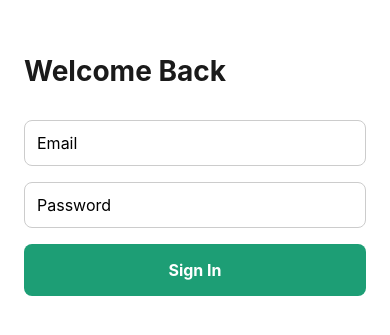
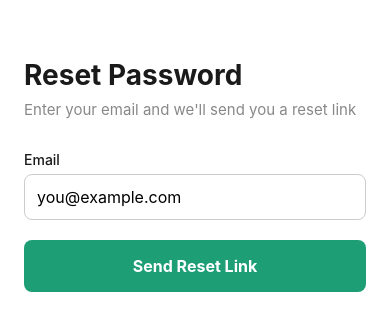
Before and after one commit to reidsroda/golf-coaching-app, a React Native app in the folder app/: screen /ForgotPassword in a window 390 px wide. Shown: the part 247-582 px from the top of the page. Built offline with nearby package versions, Linux system fonts and the light colour scheme.

Commit message:
AIG-9: build password reset flow with failed attempt tracking

```diff
--- a/app/App.tsx
+++ b/app/App.tsx
@@ -7,6 +7,7 @@ import SignInScreen from './src/screens/SignInScreen'
 import SignUpScreen from './src/screens/SignUpScreen'
 import HomeScreen from './src/screens/HomeScreen'
 import ProfileSetupScreen from './src/screens/ProfileSetupScreen'
+import ForgotPasswordScreen from './src/screens/ForgotPasswordScreen'
 
 const Stack = createNativeStackNavigator()
 
@@ -58,6 +59,7 @@ export default function App() {
           <>
             <Stack.Screen name="SignIn" component={SignInScreen} />
             <Stack.Screen name="SignUp" component={SignUpScreen} />
+            <Stack.Screen name="ForgotPassword" component={ForgotPasswordScreen} />
           </>
         )}
       </Stack.Navigator>
--- /dev/null
+++ b/app/src/screens/ForgotPasswordScreen.tsx
@@ -0,0 +1,92 @@
+import { useState } from 'react'
+import { View, Text, TextInput, TouchableOpacity, StyleSheet, Alert } from 'react-native'
+import { supabase } from '../lib/supabase'
+
+export default function ForgotPasswordScreen() {
+  const [email, setEmail] = useState('')
+  const [loading, setLoading] = useState(false)
+
+  async function handlePasswordReset() {
+    setLoading(true)
+    const { error } = await supabase.auth.resetPasswordForEmail(email, {
+      redirectTo: 'exp://localhost:19000'
+    })
+
+    if (error) {
+      Alert.alert('Error', error.message)
+    } else {
+      Alert.alert('Check your email', 'We sent you a password reset link!')
+    }
+    setLoading(false)
+  }
+
+  return (
+    <View style={styles.container}>
+      <Text style={styles.title}>Reset Password</Text>
+      <Text style={styles.subtitle}>Enter your email and we'll send you a reset link</Text>
+
+      <Text style={styles.label}>Email</Text>
+      <TextInput
+        style={styles.input}
+        placeholder="you@example.com"
+        value={email}
+        onChangeText={setEmail}
+        autoCapitalize="none"
+        keyboardType="email-address"
+      />
+
+      <TouchableOpacity
+        style={styles.button}
+        onPress={handlePasswordReset}
+        disabled={loading}
+      >
+        <Text style={styles.buttonText}>{loading ? 'Sending...' : 'Send Reset Link'}</Text>
+      </TouchableOpacity>
+    </View>
+  )
+}
+
+const styles = StyleSheet.create({
+  container: {
+    flex: 1,
+    padding: 24,
+    justifyContent: 'center',
+    backgroundColor: '#fff'
+  },
+  title: {
+    fontSize: 28,
+    fontWeight: 'bold',
+    marginBottom: 8,
+    color: '#1A1A1A'
+  },
+  subtitle: {
+    fontSize: 15,
+    color: '#888888',
+    marginBottom: 32
+  },
+  label: {
+    fontSize: 14,
+    fontWeight: '500',
+    color: '#1A1A1A',
+    marginBottom: 6
+  },
+  input: {
+    borderWidth: 1,
+    borderColor: '#CCCCCC',
+    borderRadius: 8,
+    padding: 12,
+    marginBottom: 20,
+    fontSize: 16
+  },
+  button: {
+    backgroundColor: '#1D9E75',
+    padding: 16,
+    borderRadius: 8,
+    alignItems: 'center'
+  },
+  buttonText: {
+    color: '#fff',
+    fontSize: 16,
+    fontWeight: 'bold'
+  }
+})
--- a/app/src/screens/SignInScreen.tsx
+++ b/app/src/screens/SignInScreen.tsx
@@ -1,20 +1,28 @@
 import { useState } from 'react'
-import { View, Text, TextInput, TouchableOpacity, StyleSheet, Alert } from 'react-native'
+import { View, Text, TextInput, TouchableOpacity, StyleSheet } from 'react-native'
 import { supabase } from '../lib/supabase'
 
-export default function SignInScreen() {
+export default function SignInScreen({ navigation }: any) {
   const [email, setEmail] = useState('')
   const [password, setPassword] = useState('')
   const [loading, setLoading] = useState(false)
+  const [failedAttempts, setFailedAttempts] = useState(0)
+  const [errorMessage, setErrorMessage] = useState('')
 
   async function handleSignIn() {
     setLoading(true)
+    setErrorMessage('')
     const { error } = await supabase.auth.signInWithPassword({ email, password })
 
     if (error) {
-      Alert.alert('Error', error.message)
-    } else {
-      Alert.alert('Success', 'Signed in successfully!')
+      const newFailedAttempts = failedAttempts + 1
+      setFailedAttempts(newFailedAttempts)
+
+      if (newFailedAttempts >= 3) {
+        setErrorMessage('Too many failed attempts. Please reset your password.')
+      } else {
+        setErrorMessage(`Incorrect email or password. ${3 - newFailedAttempts} attempt${3 - newFailedAttempts === 1 ? '' : 's'} remaining.`)
+      }
     }
     setLoading(false)
   }
@@ -22,6 +30,17 @@ export default function SignInScreen() {
   return (
     <View style={styles.container}>
       <Text style={styles.title}>Welcome Back</Text>
+
+      {errorMessage ? (
+        <View style={styles.errorBox}>
+          <Text style={styles.errorText}>{errorMessage}</Text>
+          {failedAttempts >= 3 && (
+            <TouchableOpacity onPress={() => navigation.navigate('ForgotPassword')}>
+              <Text style={styles.resetLink}>Reset Password →</Text>
+            </TouchableOpacity>
+          )}
+        </View>
+      ) : null}
 
       <TextInput
         style={styles.input}
@@ -64,6 +83,23 @@ const styles = StyleSheet.create({
     marginBottom: 32,
     color: '#1A1A1A'
   },
+  errorBox: {
+    backgroundColor: '#FCEBEB',
+    borderRadius: 8,
+    padding: 12,
+    marginBottom: 16
+  },
+  errorText: {
+    color: '#791F1F',
+    fontSize: 14,
+    marginBottom: 4
+  },
+  resetLink: {
+    color: '#1D9E75',
+    fontSize: 14,
+    fontWeight: '500',
+    marginTop: 4
+  },
   input: {
     borderWidth: 1,
     borderColor: '#CCCCCC',
```
